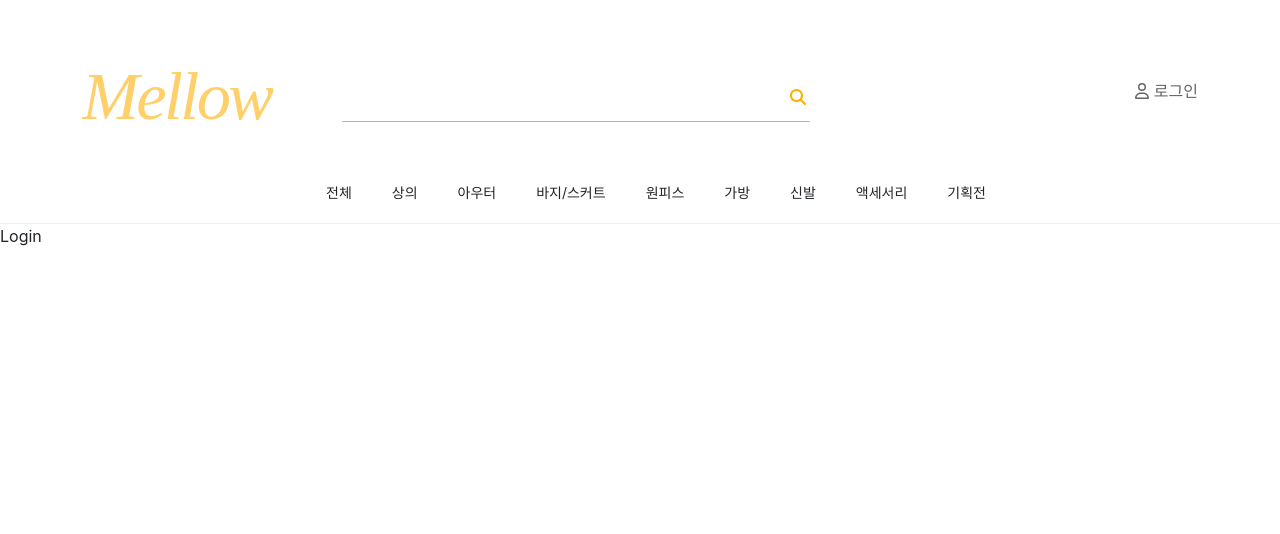
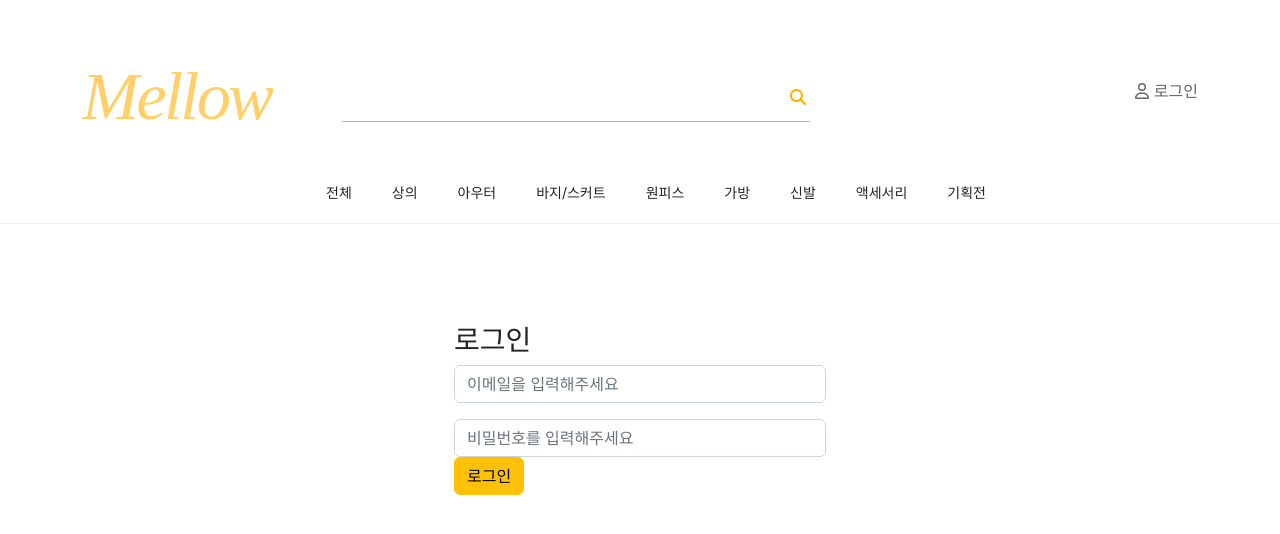
Before and after one commit to silverkong/shopping-mall-app, a React (Create React App) app: page /login in a window 1280 px wide. Shown: the top 534 px of the page. Built offline with nearby package versions, Linux system fonts and the light colour scheme; a web font is replaced by a local one.

Commit message:
update login

```diff
--- a/src/App.css
+++ b/src/App.css
@@ -62,6 +62,7 @@
   align-items: center;
   margin: 10px 0;
   color: #666666;
+  cursor: pointer;
 }
 
 .btn-login span {
@@ -168,3 +169,12 @@
   font-size: 14px;
   text-decoration: line-through;
 }
+
+/* login */
+.wrap-login-form {
+  margin: 0 auto;
+  margin-top: 100px;
+}
+
+.input-login {
+}
--- a/src/App.js
+++ b/src/App.js
@@ -1,19 +1,31 @@
+import { useEffect, useState } from "react";
 import { Routes, Route } from "react-router-dom";
-import "./App.css";
-import "bootstrap/dist/css/bootstrap.min.css";
+// 화면, 컴포넌트
 import Nav from "./component/Nav";
 import Login from "./pages/Login";
 import ProductAll from "./pages/ProductAll";
 import ProductDetail from "./pages/ProductDetail";
+// CSS
+import "./App.css";
+import "bootstrap/dist/css/bootstrap.min.css";
 
 function App() {
+  // 로그인 판별 : true - 로그인 O, false - 로그인 X
+  const [authenticate, setAuthenticate] = useState(false);
+  useEffect(() => {
+    console.log(authenticate);
+  }, [authenticate]);
+
   return (
     <div>
       <Nav />
       <Routes>
         <Route path="/" element={<ProductAll />} />
         <Route path="/products/:id" element={<ProductDetail />} />
-        <Route path="/login" element={<Login />} />
+        <Route
+          path="/login"
+          element={<Login setAuthenticate={setAuthenticate} />}
+        />
       </Routes>
     </div>
   );
--- a/src/component/Nav.js
+++ b/src/component/Nav.js
@@ -4,6 +4,7 @@ import { FontAwesomeIcon } from "@fortawesome/react-fontawesome";
 import { faUser } from "@fortawesome/free-regular-svg-icons";
 import { faSearch } from "@fortawesome/free-solid-svg-icons";
 import { Container } from "react-bootstrap";
+import { useNavigate } from "react-router-dom";
 
 const Nav = () => {
   const menuList = [
@@ -17,6 +18,12 @@ const Nav = () => {
     "액세서리",
     "기획전",
   ];
+
+  const navigate = useNavigate();
+
+  const goToLogin = () => {
+    navigate("/login");
+  };
   return (
     <div className="container-box">
       <Container>
@@ -28,7 +35,7 @@ const Nav = () => {
               <FontAwesomeIcon icon={faSearch} className="ic-search" />
             </div>
           </div>
-          <div className="btn-login">
+          <div className="btn-login" onClick={goToLogin}>
             <FontAwesomeIcon icon={faUser} />
             <span>로그인</span>
           </div>
--- a/src/pages/Login.js
+++ b/src/pages/Login.js
@@ -1,7 +1,43 @@
 import React from "react";
+import { useNavigate } from "react-router-dom";
+import { Form, Button, Container, Col } from "react-bootstrap";
 
-const Login = () => {
-  return <div>Login</div>;
+const Login = ({ setAuthenticate }) => {
+  const navigate = useNavigate();
+  const loginUser = (event) => {
+    // form이 submit을 할 때, 자동으로 새로고침 되는 것을 방지
+    event.preventDefault();
+    setAuthenticate(true);
+    navigate("/");
+  };
+
+  return (
+    <Container>
+      <Col lg={4} className="wrap-login-form">
+        <h3 className="">로그인</h3>
+        <Form onSubmit={(event) => loginUser(event)}>
+          <Form.Group className="mb-3" controlId="formBasicEmail">
+            <Form.Control
+              className="input-login"
+              type="email"
+              placeholder="이메일을 입력해주세요"
+            />
+          </Form.Group>
+
+          <Form.Group className="imb-3" controlId="formBasicPassword">
+            <Form.Control
+              className="input-login"
+              type="password"
+              placeholder="비밀번호를 입력해주세요"
+            />
+          </Form.Group>
+          <Button variant="warning" type="submit">
+            로그인
+          </Button>
+        </Form>
+      </Col>
+    </Container>
+  );
 };
 
 export default Login;
--- a/src/pages/ProductAll.js
+++ b/src/pages/ProductAll.js
@@ -20,7 +20,7 @@ const ProductAll = () => {
           {productList &&
             productList.map((menu) => (
               <Col lg={3}>
-                <ProductCard item={menu} />
+                <ProductCard key={menu.id} item={menu} />
               </Col>
             ))}
         </Row>
```
